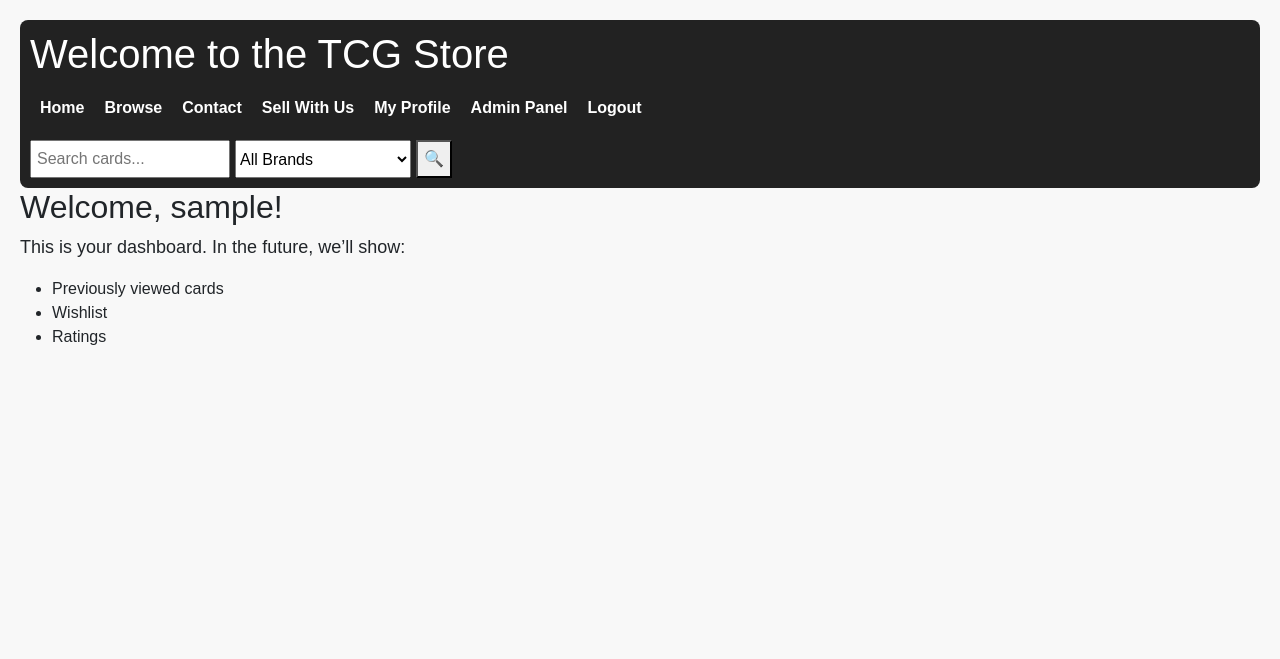
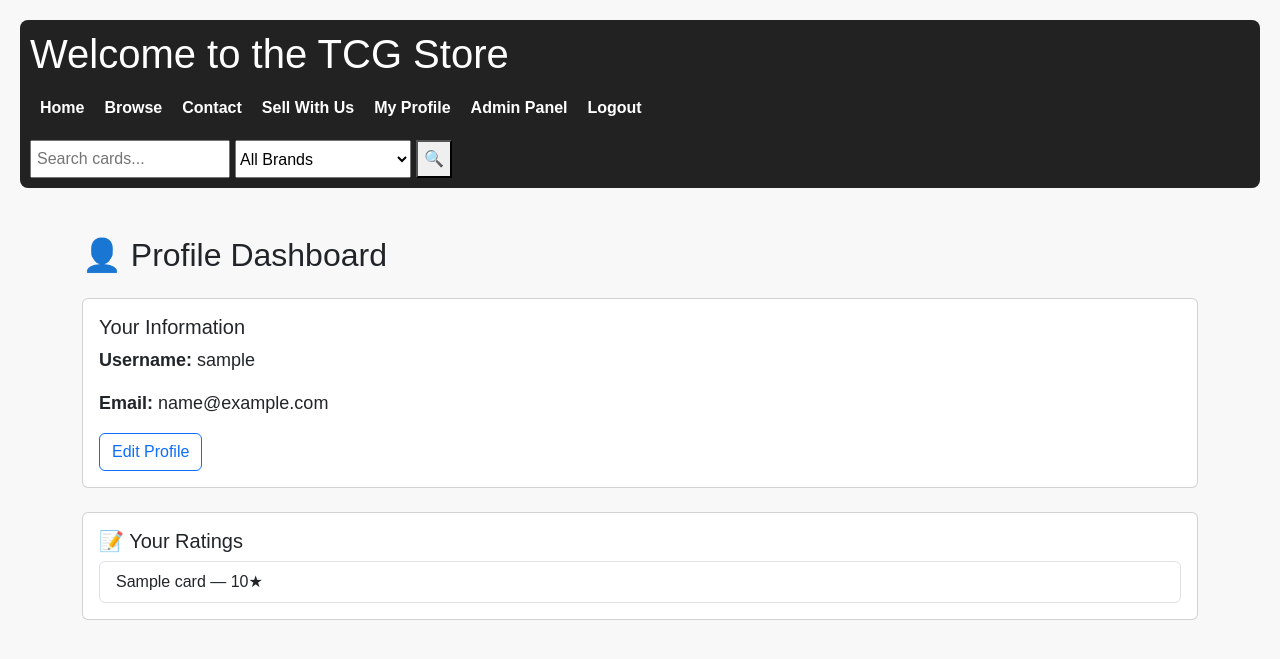
Before and after one commit to naxad/django-tcg-app, a Django app: page /profile/ in a window 1280 px wide. Shown: the top 659 px of the page. Run offline with Django 5.2, Linux system fonts and the light colour scheme; a user stored in the database is signed in; tables that the repository leaves empty hold one stand-in row (values such as "Sample post").

Commit message:
Created profile dashboard view for users to see their details

```diff
--- a/shop/templates/shop/profile.html
+++ b/shop/templates/shop/profile.html
@@ -1,12 +1,33 @@
 {% extends 'shop/base.html' %}
+{% block title %}My Profile{% endblock %}
+{% block content %}
+<div class="container mt-5">
+  <h2 class="mb-4">👤 Profile Dashboard</h2>
 
-{% block title %}Profile{% endblock %}
-{% block content %}
-<h2>Welcome, {{ user.username }}!</h2>
-<p>This is your dashboard. In the future, we’ll show:</p>
-<ul>
-  <li>Previously viewed cards</li>
-  <li>Wishlist</li>
-  <li>Ratings</li>
-</ul>
+  <div class="card mb-4">
+    <div class="card-body">
+      <h5 class="card-title">Your Information</h5>
+      <p><strong>Username:</strong> {{ user.username }}</p>
+      <p><strong>Email:</strong> {{ user.email }}</p>
+      <a href="{% url 'edit_profile' %}" class="btn btn-outline-primary">Edit Profile</a>
+    </div>
+  </div>
+
+  <div class="card">
+    <div class="card-body">
+      <h5 class="card-title">📝 Your Ratings</h5>
+      {% if ratings %}
+        <ul class="list-group">
+          {% for rating in ratings %}
+            <li class="list-group-item">
+              {{ rating.card.name }} — {{ rating.score }}★
+            </li>
+          {% endfor %}
+        </ul>
+      {% else %}
+        <p>No ratings yet.</p>
+      {% endif %}
+    </div>
+  </div>
+</div>
 {% endblock %}
--- a/shop/urls.py
+++ b/shop/urls.py
@@ -10,7 +10,7 @@ urlpatterns = [
     path('card/<int:card_id>/', views.card_detail, name='card_detail'),
     path('add-to-cart/<int:card_id>/', views.add_to_cart, name='add_to_cart'),
     path('cart/', views.view_cart, name='cart'),
-
+    path('profile/', views.profile_view, name='profile'),
     # auth
     path('register/', views.register, name='register'),
     path('login/', auth_views.LoginView.as_view(template_name='shop/login.html'), name='login'),
--- a/shop/views.py
+++ b/shop/views.py
@@ -5,14 +5,15 @@ from django.contrib.auth.decorators import login_required
 from django.shortcuts import render, redirect
 from django.http import JsonResponse
 
-from django.contrib.auth.decorators import login_required
-from .models import Rating, Card
+
+
+
+from .models import Rating
 from django.shortcuts import get_object_or_404
 
 from django.contrib import messages
 
 
-from django.contrib.auth.decorators import login_required
 from django.shortcuts import render
 from .models import Card
 
@@ -141,3 +142,15 @@ def view_cart(request):
         'cart_items': cart_items,
         'total_price': total_price,
     })
+
+
+@login_required
+def profile_view(request):
+    user = request.user
+    ratings = Rating.objects.filter(user=user).select_related('card')
+
+    context = {
+        'user': user,
+        'ratings': ratings,
+    }
+    return render(request, 'shop/profile.html', context)
```
